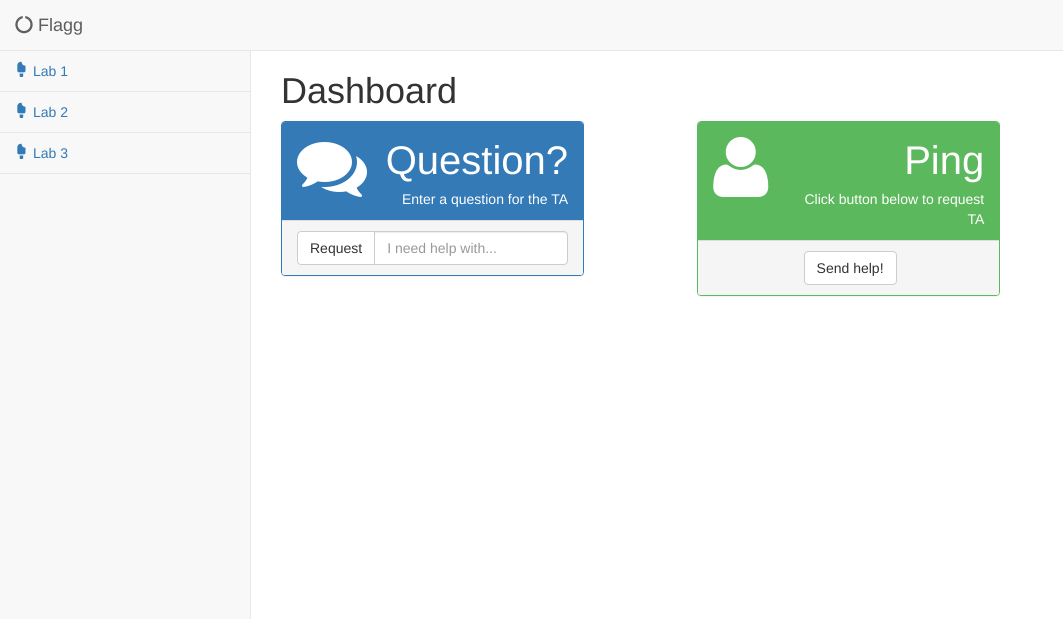
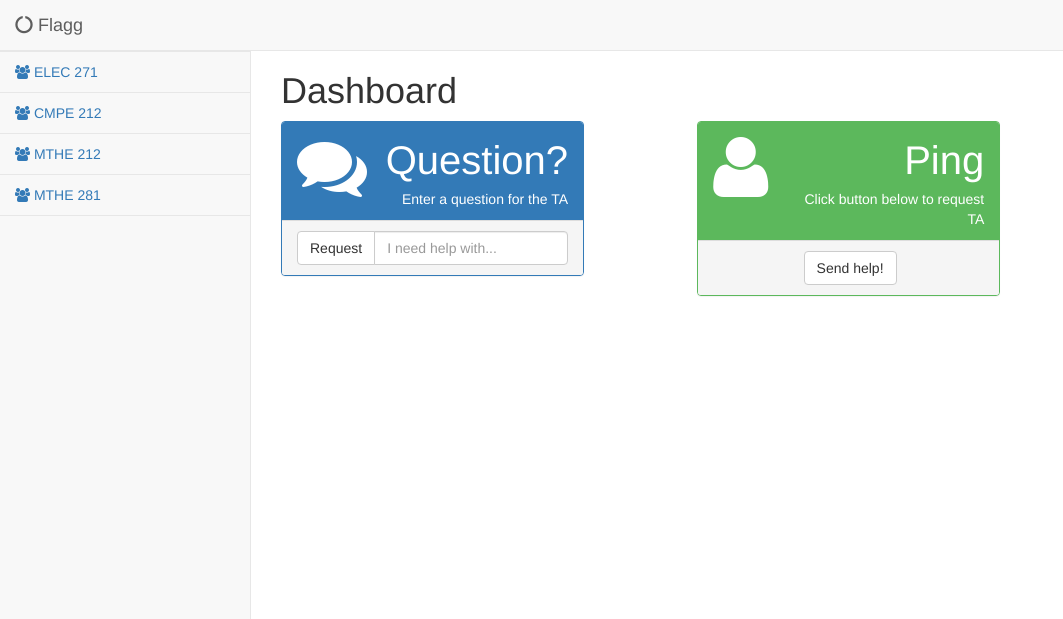
Before and after one commit to simonsben/QHacks2017, a website: page pages/StudentView.html in a window 1280 px wide. Shown: the whole page, without its empty margins (0-1063 px from the left). Drawn offline with nearby package versions, Linux system fonts and the light colour scheme.

Commit message:
misc changes

```diff
--- a/pages/StudentView.html
+++ b/pages/StudentView.html
@@ -26,6 +26,9 @@
     <!-- Custom Fonts -->
     <link href="../vendor/font-awesome/css/font-awesome.min.css" rel="stylesheet" type="text/css">
 
+    <!-- JQuery -->
+    <script src="https://ajax.googleapis.com/ajax/libs/jquery/3.1.0/jquery.min.js"></script>
+
     <!-- HTML5 Shim and Respond.js IE8 support of HTML5 elements and media queries -->
     <!-- WARNING: Respond.js doesn't work if you view the page via file:// -->
     <!--[if lt IE 9]>
@@ -52,17 +55,10 @@
             </div>
             <!-- /.navbar-header -->
 
-            <div class="navbar-default sidebar" role="navigation">
+            <div class="navbar-default sidebar" role="navigation" >
                 <div class="sidebar-nav navbar-collapse">
-                    <ul class="nav" id="side-menu">
+                    <ul class="nav" id="usrRooms">
                         <li>
-                            <a href="index.html"><span class="glyphicon glyphicon-ice-lolly-tasted" aria-hidden="true"></span> Lab 1</a>
-                        </li>
-                        <li>
-                            <a href="index.html"><span class="glyphicon glyphicon-ice-lolly-tasted" aria-hidden="true"></span> Lab 2</a>
-                        </li>
-                        <li>
-                            <a href="tables.html"><span class="glyphicon glyphicon-ice-lolly-tasted" aria-hidden="true"></span> Lab 3</a>
                         </li>
                     </ul>
                 </div>
@@ -141,6 +137,18 @@
     <!-- jQuery -->
     <script src="../vendor/jquery/jquery.min.js"></script>
 
+    <script>
+        $.getJSON('https://raw.githubusercontent.com/simonsben/QHacks2017/master/data/roomData.json', function(rmData) {
+            var roomDat = [];
+            $.each(rmData.rooms, function(index, readData) {
+                roomDat.push("<li> <a href='#'><i class='fa fa-users da-fw'></i> "+readData.name+" </a> </li>");
+                console.log(readData.name);
+            })
+
+            $('#usrRooms li:last').after(roomDat);
+        })
+    </script>
+
     <!-- Bootstrap Core JavaScript -->
     <script src="../vendor/bootstrap/js/bootstrap.min.js"></script>
 
```
Also changed, not shown: pages/Welcome.html (+2 -0 lines).
